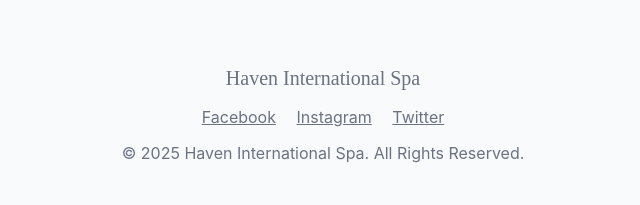
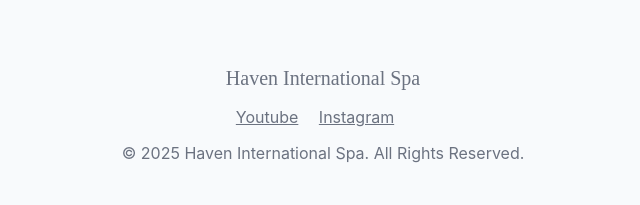
Before and after one commit to Appureddy143/HI-spa, a PHP site: page / in a window 1280 px wide. Shown: the part 4269-4474 px from the top of the page, without its empty margins (317-957 px from the left). Run offline with PHP 8.4, Linux system fonts and the light colour scheme.

Commit message:
Update index.php

```diff
--- a/index.php
+++ b/index.php
@@ -337,9 +337,8 @@
     <div class="container">
       <p style="font-family:'Playfair Display',serif;font-size:20px;margin:0 0 12px">Haven International Spa</p>
       <div style="margin-bottom:12px">
-        <a href="#" style="margin-right:16px;color:var(--muted)">Facebook</a>
+        <a href="#" style="margin-right:16px;color:var(--muted)">Youtube</a>
         <a href="#" style="margin-right:16px;color:var(--muted)">Instagram</a>
-        <a href="#" style="color:var(--muted)">Twitter</a>
       </div>
       <div style="color:var(--muted)">&copy; <span id="year"></span> Haven International Spa. All Rights Reserved.</div>
     </div>
```
